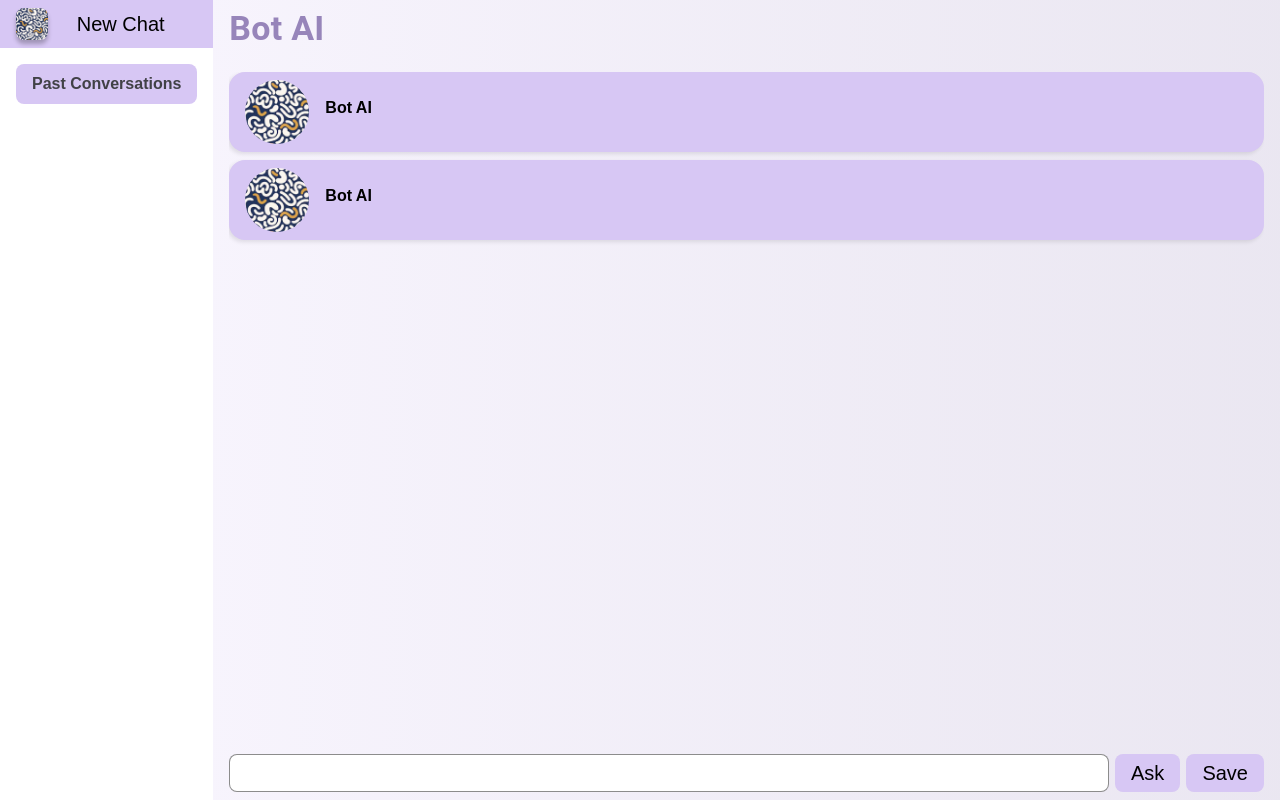
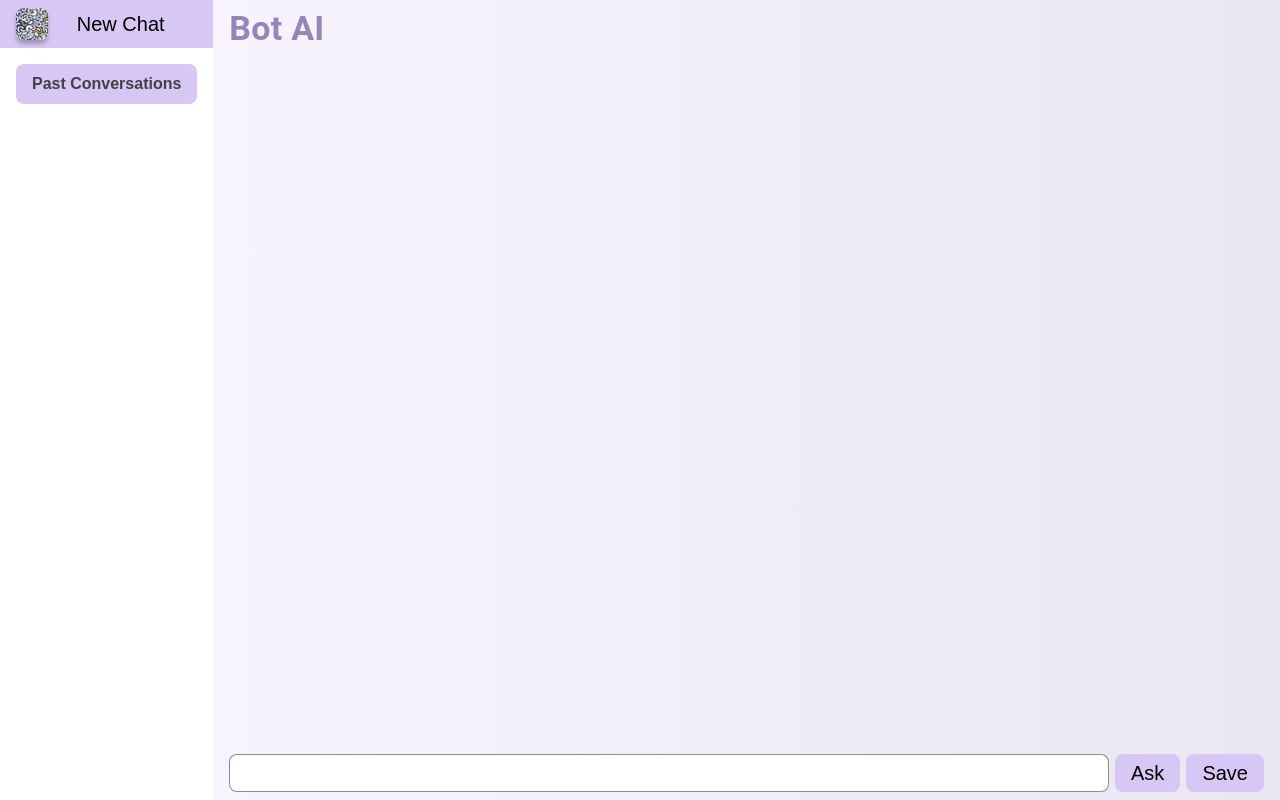
Before and after one commit to Narendra-kumar34/BotAI, a React (Create React App) app: page /chat in a window 1280 px wide. Built offline with nearby package versions, Linux system fonts and the light colour scheme; some icons are missing.

Commit message:
integrated googleAI

```diff
--- a/package.json
+++ b/package.json
@@ -5,6 +5,7 @@
   "dependencies": {
     "@emotion/react": "^11.11.4",
     "@emotion/styled": "^11.11.5",
+    "@google/generative-ai": "^0.13.0",
     "@mui/icons-material": "^5.15.16",
     "@mui/material": "^5.15.16",
     "@testing-library/jest-dom": "^5.17.0",
--- a/src/components/Conversations/Conversations.js
+++ b/src/components/Conversations/Conversations.js
@@ -4,27 +4,29 @@ import Typography from "@mui/material/Typography";
 import MessageBox from "../MessageBox/MessageBox";
 import { useState, useEffect, useRef } from "react";
 import Card from "../Card/Card";
-import { responseData } from "../../api/api";
+// import { responseData } from "../../api/api";
 import { useSnackbar } from "notistack";
+const { GoogleGenerativeAI } = require("@google/generative-ai");
 
 export default function Conversations({ initialText = "" }) {
   const { enqueueSnackbar } = useSnackbar();
+  const googleAPIKey = "AIzaSyDrgUrvHzJbGXlZah8EoTJuBqcDFraGR5Q";
+  const genAI = new GoogleGenerativeAI(googleAPIKey);
+  const model = genAI.getGenerativeModel({ model: "gemini-1.5-flash" });
 
-  let initialUserText = "";
-  let initialBotResponse = "";
-
-  const findResponse = (text) => {
-    let responseText = "";
-    responseData.forEach((data) => {
-      if (data.question === text) {
-        responseText = data.response;
-      }
-    });
+  const findResponse = async (text) => {
+    const result = await model.generateContent(text);
+    const responseText = await result.response.text();
     return responseText || "As an AI Language Model, I don’t have the details";
   };
 
+  const [convoArr, setConvoArr] = useState([]);
+  const cardsWrapperRef = useRef(null);
+
+  useEffect(() => {
+    const initializeConversation = async () => {
       if (initialText) {
-    initialUserText = {
+        const initialUserText = {
           text: initialText,
           time: `${new Date().toLocaleTimeString("en-US", {
             hour: "numeric",
@@ -33,8 +35,10 @@ export default function Conversations({ initialText = "" }) {
           })}`,
           type: "user",
         };
-    initialBotResponse = {
-      text: findResponse(initialText),
+
+        const initialBotResponseText = await findResponse(initialText);
+        const initialBotResponse = {
+          text: initialBotResponseText,
           time: `${new Date().toLocaleTimeString("en-US", {
             hour: "numeric",
             minute: "2-digit",
@@ -42,11 +46,13 @@ export default function Conversations({ initialText = "" }) {
           })}`,
           type: "bot",
         };
+
+        setConvoArr([initialUserText, initialBotResponse]);
       }
-  const [convoArr, setConvoArr] = useState(
-    initialText === "" ? [] : [initialUserText, initialBotResponse]
-  );
-  const cardsWrapperRef = useRef(null);
+    };
+
+    initializeConversation();
+  }, [initialText]);
 
   useEffect(() => {
     if (cardsWrapperRef.current) {
@@ -54,7 +60,7 @@ export default function Conversations({ initialText = "" }) {
     }
   }, [convoArr]);
 
-  const handleAsk = (text) => {
+  const handleAsk = async (text) => {
     if (text === "") {
       enqueueSnackbar("Please enter something", { variant: "warning" });
     } else {
@@ -68,8 +74,10 @@ export default function Conversations({ initialText = "" }) {
         type: "user",
       };
       setConvoArr((prevArr) => [...prevArr, currItem]);
+
+      const currBotItemText = await findResponse(text);
       const currBotItem = {
-        text: findResponse(text),
+        text: currBotItemText,
         time: `${new Date().toLocaleTimeString("en-US", {
           hour: "numeric",
           minute: "2-digit",
@@ -103,12 +111,7 @@ export default function Conversations({ initialText = "" }) {
       <div ref={cardsWrapperRef} className={styles.cardsWrapper}>
         {convoArr.length !== 0 &&
           convoArr.map((chat, idx) => (
-            <Card
-              key={idx}
-              text={chat.text}
-              time={chat.time}
-              type={chat.type}
-            />
+            <Card key={idx} text={chat.text} time={chat.time} type={chat.type} />
           ))}
       </div>
       <MessageBox handleAsk={handleAsk} handleSave={handleSave} />
```
Also changed, not shown: 1 other file (tests, documents, lock files or other folders). Lines whose indentation alone changed are shown as unchanged.
